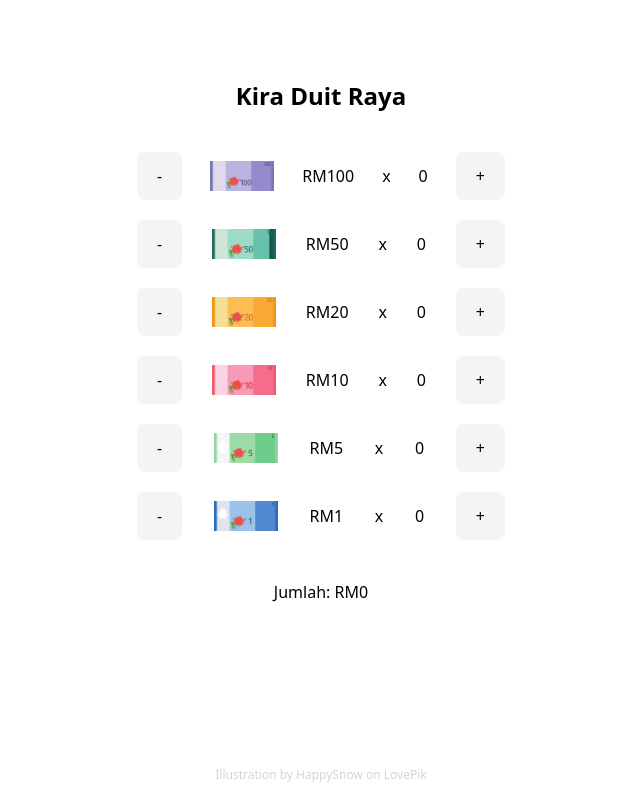
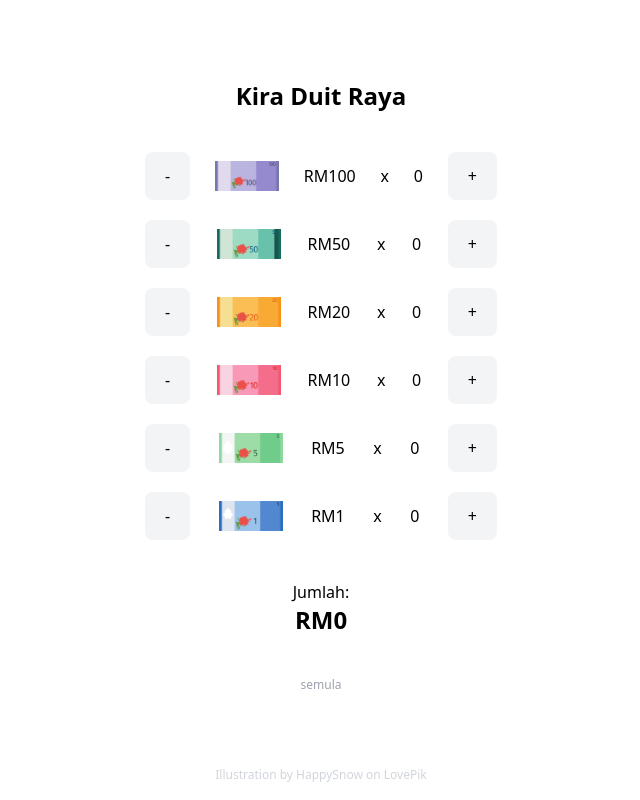
Before and after one commit to afrieirham/kiraduitraya, a Next.js app: page / in a window 1280 px wide. Shown: the whole page, without its empty margins (319-959 px from the left). Built offline with nearby package versions, Linux system fonts and the light colour scheme.

Commit message:
update total money size, add reset button

```diff
--- a/src/pages/index.tsx
+++ b/src/pages/index.tsx
@@ -10,7 +10,7 @@ export default function Home() {
   const [rm1, setRM1] = useState(0);
 
   return (
-    <div className="w-full flex flex-col items-center py-20 max-w-sm mx-auto space-y-10 px-2">
+    <div className="w-full flex flex-col items-center py-20 max-w-sm mx-auto space-y-10 px-4">
       <SEOHead
         title="Kira Duit Raya"
         description="Calculator untuk kira duit raya"
@@ -128,13 +128,28 @@ export default function Home() {
           </button>
         </div>
       </div>
-      <p>
-        Jumlah:{" "}
-        <span>
+      <div className="flex flex-col w-full text-center justify-center">
+        <p>Jumlah:</p>
+        <p className="text-2xl font-bold">
           RM
           {rm100 * 100 + rm50 * 50 + rm20 * 20 + rm10 * 10 + rm5 * 5 + rm1 * 1}
-        </span>
-      </p>
+        </p>
+      </div>
+      <button
+        className="hover:underline text-[12px] text-gray-400"
+        onClick={() => {
+          if (confirm("buat semula?")) {
+            setRM100(0);
+            setRM50(0);
+            setRM20(0);
+            setRM10(0);
+            setRM5(0);
+            setRM1(0);
+          }
+        }}
+      >
+        semula
+      </button>
       <p className="text-gray-300 absolute bottom-4 text-[12px]">
         Illustration by{" "}
         <a
```
